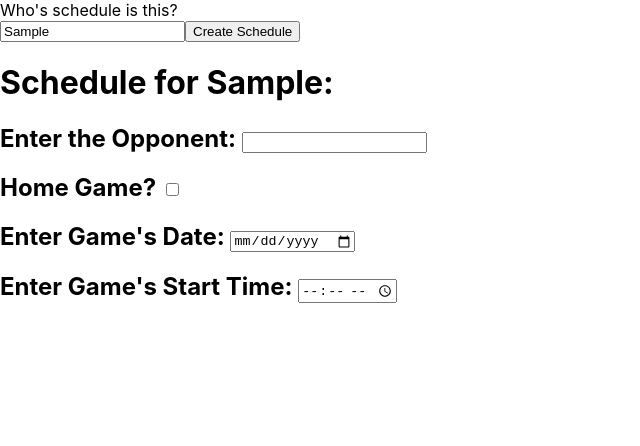
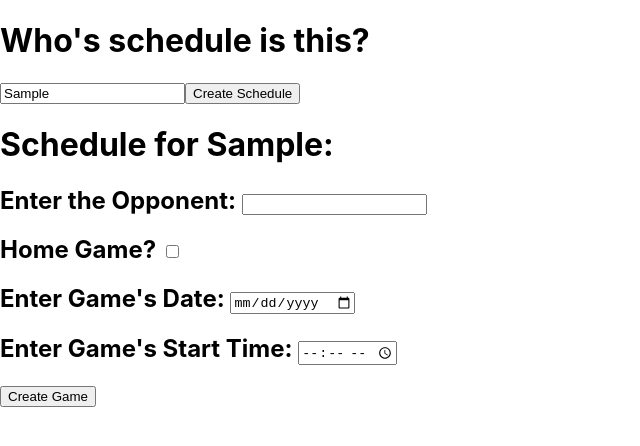
Before and after one commit to Xeroxly/ScheduleBuilder, a React (Create React App) app: page / in a window 1280 px wide. Both pictures are taken after typing "Sample" into the empty fields and a click on the input "Create Schedule". Shown: the top 446 px of the page, without its empty margins (0-640 px from the left). Built offline with nearby package versions, Linux system fonts and the light colour scheme.

Commit message:
One game fully functional

```diff
--- a/src/Components/Schedule.js
+++ b/src/Components/Schedule.js
@@ -24,9 +24,7 @@ export class Schedule extends React.Component {
 
     return (
       <div>
-        <div>
-          Who's schedule is this?
-          {"  "}
+        <h1>Who's schedule is this?</h1>
         <form onSubmit={this.handleSubmit}>
           <input
             type={"text"}
@@ -35,7 +33,6 @@ export class Schedule extends React.Component {
           />
           <input type="submit" value="Create Schedule" />
         </form>
-        </div>
         {this.state.displayed ? title : null}
         <div>
           {" "}
--- a/src/Components/ScheduleItem.js
+++ b/src/Components/ScheduleItem.js
@@ -10,6 +10,8 @@ export class ScheduleItem extends React.Component {
       time: "",
       teamScore: "",
       opponentScore: "",
+      details: false,
+      score: false,
     };
   }
 
@@ -20,11 +22,22 @@ export class ScheduleItem extends React.Component {
         ? event.target.checked
         : event.target.value,
     });
+    console.log(this.state);
+  };
+
+  handleSubmitInputs = (event) => {
+    event.preventDefault();
+    this.setState({ details: true });
+  };
+
+  handleScoreInputs = (event) => {
+    event.preventDefault();
+    this.setState({ score: true });
   };
 
   render() {
-    return (
-      <div>
+    const inputs = (
+      <form onSubmit={this.handleSubmitInputs}>
         <h2>
           {" "}
           Enter the Opponent:{" "}
@@ -62,6 +75,51 @@ export class ScheduleItem extends React.Component {
             onChange={this.handleChange}
           />
         </h2>
+        <input type="submit" value="Create Game" />
+      </form>
+    );
+
+    const needScore = (
+      <h2>
+        {this.props.team} {this.state.home ? "vs" : "@"} {this.state.opponent}{" "}
+        {this.state.date} {this.state.time}
+        <form onSubmit={this.handleScoreInputs}>
+          {this.props.team}:{" "}
+          <input
+            type={"text"}
+            name={"teamScore"}
+            value={this.state.teamScore}
+            onChange={this.handleChange}
+          />{" "}
+          {this.state.opponent}:{" "}
+          <input
+            type={"text"}
+            name={"opponentScore"}
+            value={this.state.opponentScore}
+            onChange={this.handleChange}
+          />
+          <input type="submit" value="Submit Score" />
+        </form>
+      </h2>
+    );
+
+    const finishedGame = (
+      <h2>
+        {this.props.team} {this.state.home ? "vs" : "@"} {this.state.opponent}{" "}
+        <div>
+          {this.props.team}: {this.state.teamScore} {this.state.opponent}:{" "}
+          {this.state.opponentScore}
+        </div>
+      </h2>
+    );
+
+    return (
+      <div>
+        {this.state.score
+          ? finishedGame
+          : this.state.details
+          ? needScore
+          : inputs}
       </div>
     );
   }
```
Lines whose indentation alone changed are shown as unchanged.
